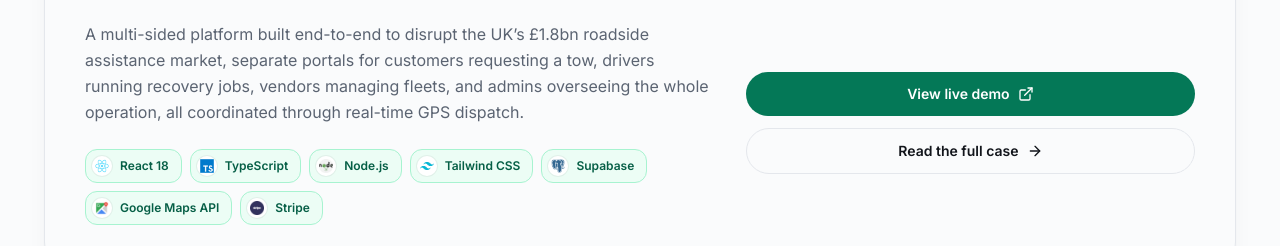
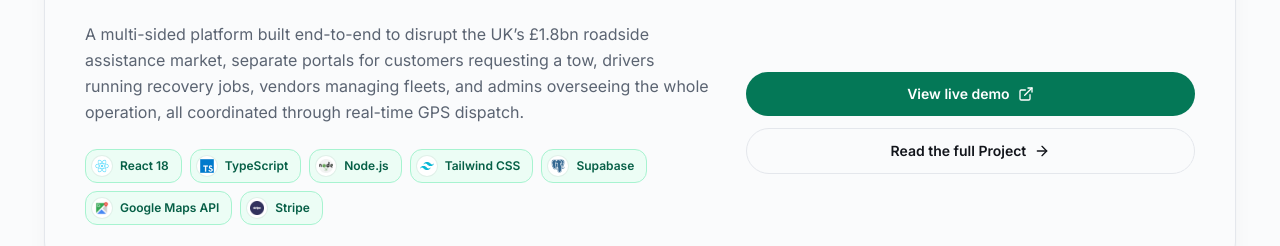
Before and after one commit to Judacris32/asl-portfolio-website, a Next.js app: page / in a window 1280 px wide. Shown: the part 2220-2466 px from the top of the page. Built offline with nearby package versions, Linux system fonts and the light colour scheme.

Commit message:
project link updated

```diff
--- a/src/components/home/FeaturedProject.tsx
+++ b/src/components/home/FeaturedProject.tsx
@@ -96,7 +96,7 @@ export function FeaturedProject() {
                 href="/projects"
                 className="inline-flex items-center justify-center gap-2 border border-hairline dark:border-midnight-hairline text-ink dark:text-white px-5 py-3 rounded-full text-sm font-semibold hover:border-emerald-600/40 dark:hover:border-emerald-500/40 transition-colors"
               >
-                Read the full case
+                Read the full Project
                 <ArrowRight className="h-4 w-4" />
               </Link>
             </div>
```
